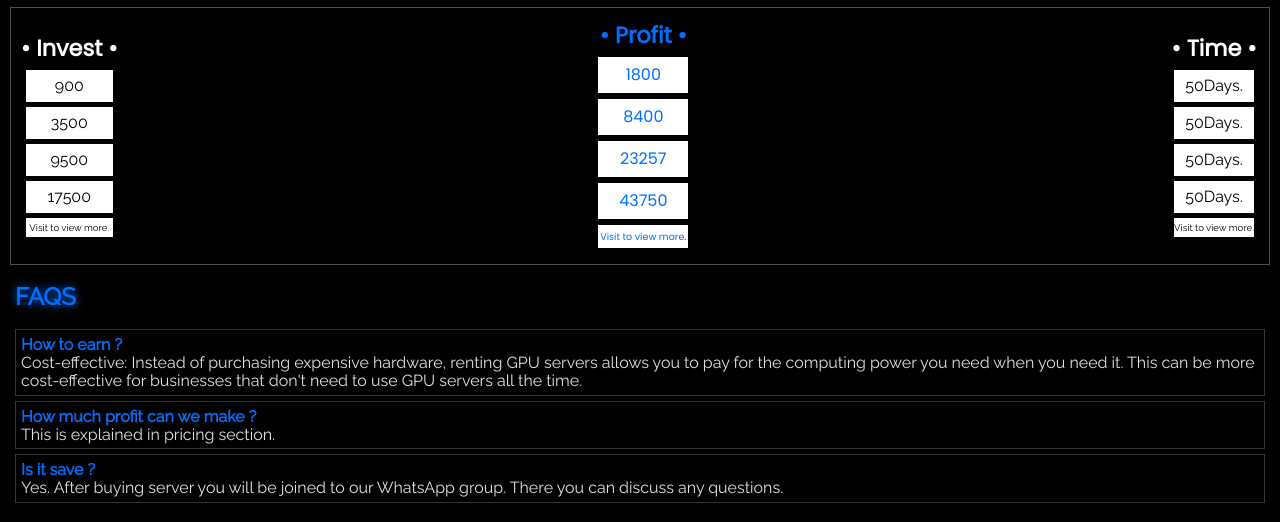
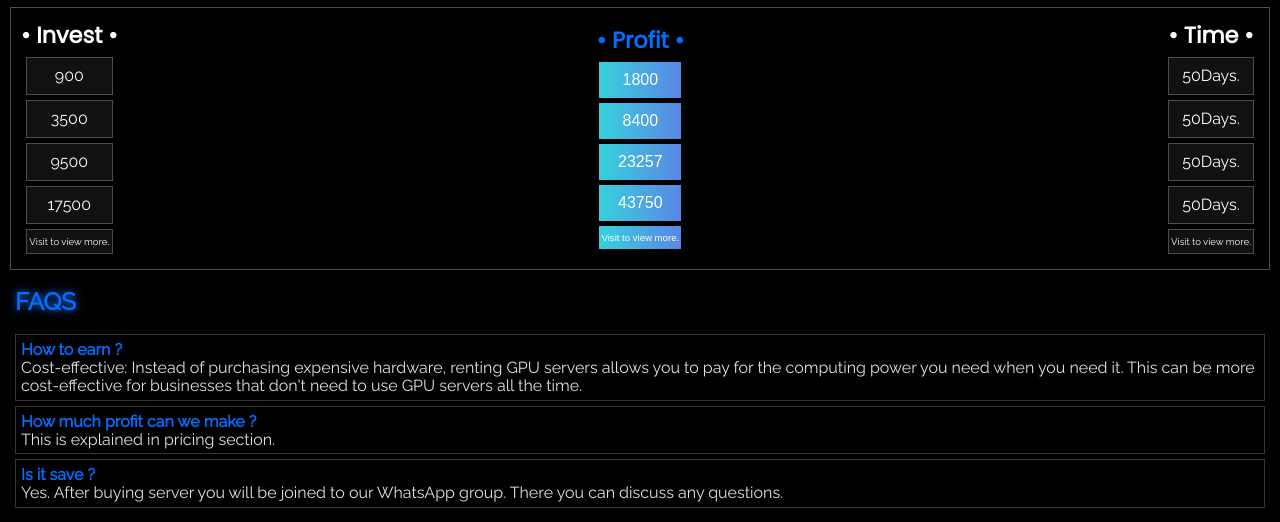
Before and after one commit to stravebyte/numgeniusai, a plain HTML site: page index.html in a window 1280 px wide. Shown: the part 2804-3326 px from the top of the page. Drawn offline with Linux system fonts and the light colour scheme.

Commit message:
Update style.css

```diff
--- a/style.css
+++ b/style.css
@@ -107,7 +107,7 @@ body{
   color: #006fff;
 }
 #profit p{
- font-family: 'Poppins', sans-serif;
+ font-family: 'Archivo Black', sans-serif;
 }
 #invest, #profit, #tp{
  text-align: center;
@@ -117,14 +117,18 @@ body{
 }
 #pricing p{
  line-height: 2;
- background: #fff;
- color: #000;
+ background: #111;
+ color: #fff;
+ border: 1px solid #4C4C4C;
+ padding: 2px;
  margin: 5px;
 }
 #profit p{
- border-bottom: 1px solid #000;
- color: #006fff;
+ color: #fff;
  padding: 2px;
+ background: linear-gradient(90deg, #36d1dc 0%, #5b86e5 100%);
+ border: none;
+ font-family: 'Archivo', sans-serif;
 }
 .vt{
  font-size: .6em;
```
